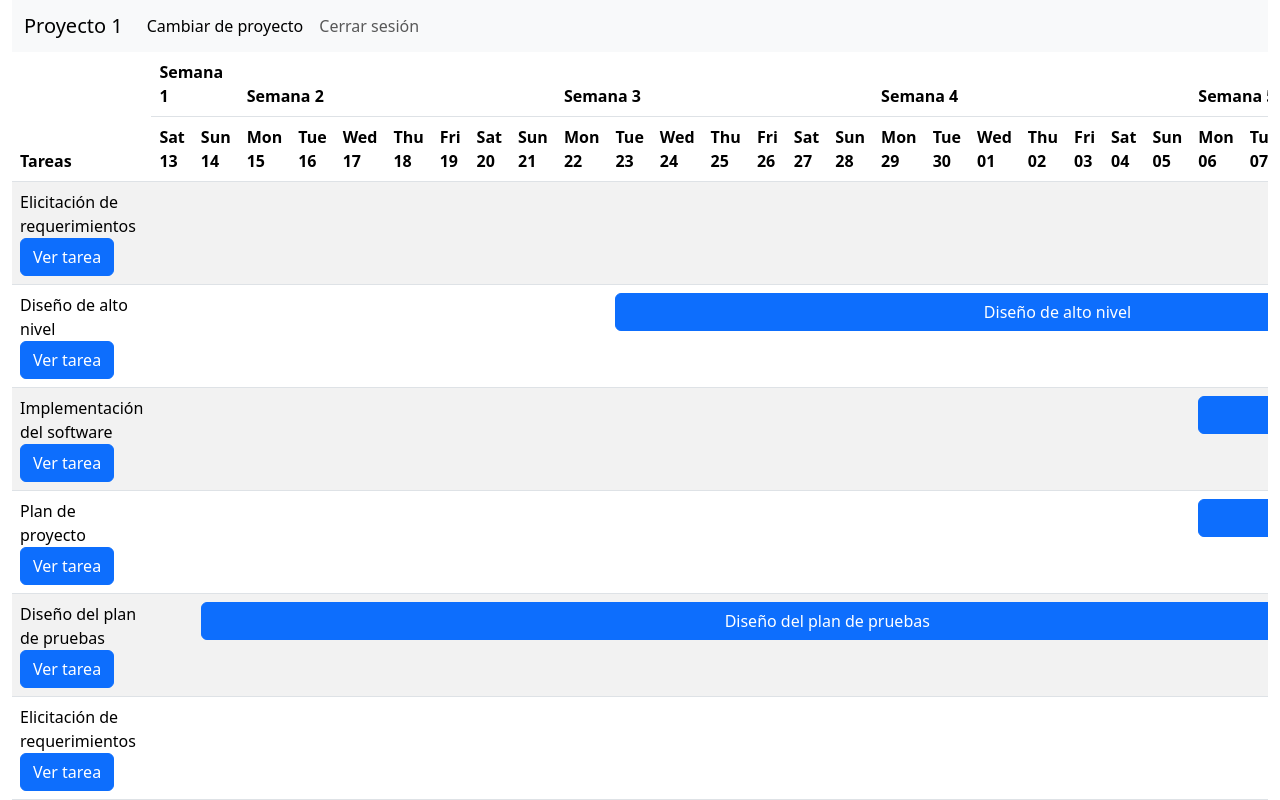
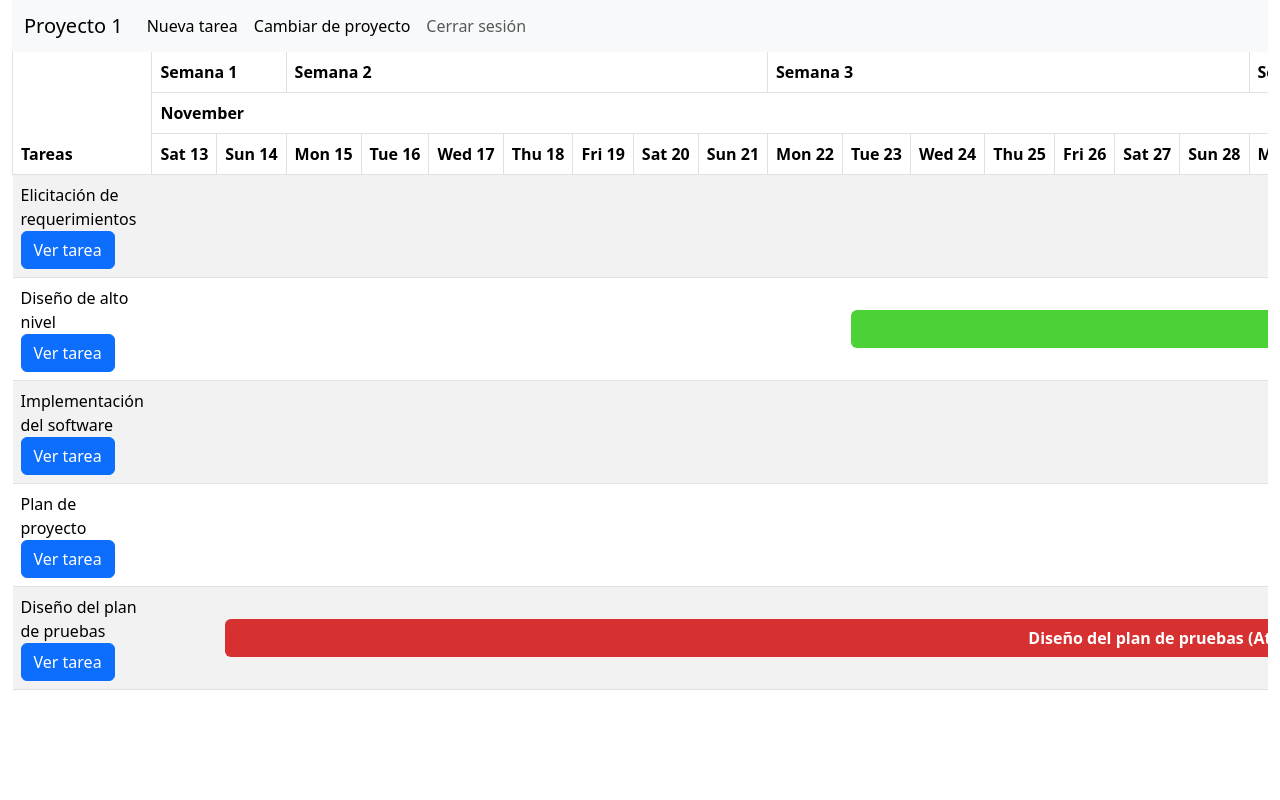
Before and after one commit to Mikkel-14/ProyectoVyV, a Django app: page /proyectos/1/gantt/ in a window 1280 px wide. Run offline with Django 4.2, Linux system fonts and the light colour scheme; data comes from the database, SQL or seed files in the repository; some libraries are stand-ins or nearby versions.

Commit message:
Update: diagrama_gantt
Actualizacion de la vista del diagrama de gantt con enlaces a las tareas y estilizaicon del calendario

```diff
--- a/ProyectoVerificacion/urls.py
+++ b/ProyectoVerificacion/urls.py
@@ -19,5 +19,5 @@ from django.urls import path, include
 urlpatterns = [
     path('admin/', admin.site.urls),
     path('proyectos/<int:id_proyecto>/gantt/', include('diagrama_gantt.urls')),
-    path('tareas/', include('tareas.urls')),
+    path('proyectos/<int:id_proyecto>/tareas/', include('tareas.urls')),
 ]
--- a/diagrama_gantt/templates/diagrama_gantt.html
+++ b/diagrama_gantt/templates/diagrama_gantt.html
@@ -11,6 +11,10 @@
             background: white;
             position: sticky;
             top: 0;
+        }
+        tr th {
+            border-left: solid 1px rgb(222, 226, 230);
+            border-right: solid 1px rgb(222, 226, 230);
         }
         td:first-child {
             position: sticky;
@@ -33,6 +37,22 @@
             height: 93.5vh;
             padding: 0 !important;
         }
+        .tarea {
+            width: 100%;
+            display: block;
+            color:white;
+            font-weight: 600;
+        }
+        .hoy {
+            background-color: #686de0 !important;
+            color: white;
+        }
+        .dia{
+            white-space: nowrap
+        }
+        td{
+            vertical-align: middle;
+        }
     </style>
 </head>
 <body class="container-fluid">
@@ -45,6 +65,9 @@
         </button>
         <div class="collapse navbar-collapse" id="navbarSupportedContent">
             <ul class="navbar-nav me-auto mb-2 mb-lg-0">
+                <li>
+                    <a class="nav-link active" aria-current="page" href={% url 'crearTarea' proyecto.id %}>Nueva tarea</a>
+                </li>
                 <li class="nav-item">
                     <a class="nav-link active" aria-current="page" href="#">Cambiar de proyecto</a>
                 </li>
@@ -52,21 +75,6 @@
                     <a class="nav-link" href="#">Cerrar sesión</a>
                 </li>
             </ul>
-                {#        <li class="nav-item dropdown">#}
-                {#          <a class="nav-link dropdown-toggle" href="#" id="navbarDropdown" role="button" data-bs-toggle="dropdown" aria-expanded="false">#}
-                {#            Dropdown#}
-                {#          </a>#}
-                {#          <ul class="dropdown-menu" aria-labelledby="navbarDropdown">#}
-                {#            <li><a class="dropdown-item" href="#">Action</a></li>#}
-                {#            <li><a class="dropdown-item" href="#">Another action</a></li>#}
-                {#            <li><hr class="dropdown-divider"></li>#}
-                {#            <li><a class="dropdown-item" href="#">Something else here</a></li>#}
-                {#          </ul>#}
-                {#        </li>#}
-                {#        <li class="nav-item">#}
-                {#          <a class="nav-link disabled">Disabled</a>#}
-                {#        </li>#}
-                {#      </ul>#}
         </div>
     </div>
 </nav>
@@ -74,44 +82,53 @@
     <table class="table table-striped">
         <thead>
             <tr>
-                <th id="tareas" scope="col" colspan="1" rowspan="2">Tareas</th>
+                <th id="tareas" scope="col" colspan="1" rowspan="3">Tareas</th>
                 <!-- Semanas-->
-                <th scope="col" colspan={{ colspan_inicio }}>Semana 1</th>
+                <th scope="col" colspan={{ colspan_semana_inicio }}>Semana 1</th>
                 {% for value in semanas_intermedias %}
                     <th scope="col" colspan="7">Semana {{ value }}</th>
                 {% endfor %}
-                <th scope="col" colspan={{ colspan_final }}>Semana final</th>
+                <th scope="col" colspan={{ colspan_semana_final }}>Semana final</th>
+            </tr>
+            <!-- Meses -->
+            <tr>
+                {% for value in meses_info %}
+                    {% if value.fecha.month == hoy.month %}
+                        <th scope="col" colspan={{ value.colspan }} class="hoy">{{ value.fecha | date:'F' }}</th>
+                    {% else %}
+                        <th scope="col" colspan={{ value.colspan }}>{{ value.fecha | date:'F' }}</th>
+                    {% endif %}
+                {% endfor %}
             </tr>
             <!-- Días -->
             <tr>
                 {% for dia in lista_fechas %}
-                   <th>{{ dia | date:'D d' }}</th>
+                    {% if dia == hoy %}
+                        <th class="dia hoy">{{ dia | date:'D d' }}</th>
+                    {% else %}
+                        <th class="dia">{{ dia | date:'D d' }}</th>
+                    {% endif %}
                 {% endfor %}
             </tr>
         </thead>
         <tbody>
             {% for item in tareas %}
                 <tr>
+                    <!-- Nombre tarea -->
                     <td>
                         {{ item.tarea.nombre_tarea }}
-                        <button type="button" class="btn btn-primary">Ver tarea</button>
+                        <a class="btn btn-primary"
+                            href={% url 'verTarea' id_proyecto=proyecto.id id_tarea=item.tarea.id %}>
+                            Ver tarea
+                        </a>
                     </td>
+                    <!-- Botón tarea -->
                     <td colspan={{ item.dia_offset }}></td>
                     <td colspan={{ item.duracion }}>
-                        <button type="button" class="btn btn-primary" style="width: 100%;">{{ item.tarea.nombre_tarea }}</button>
-                    </td>
-                    <td colspan={{ item.post_offset }}></td>
-                </tr>
-            {% endfor %}
-            {% for item in tareas %}
-                <tr>
-                    <td>
-                        {{ item.tarea.nombre_tarea }}
-                        <button type="button" class="btn btn-primary">Ver tarea</button>
-                    </td>
-                    <td colspan={{ item.dia_offset }}></td>
-                    <td colspan={{ item.duracion }}>
-                        <button type="button" class="btn btn-primary" style="width: 100%">{{ item.tarea.nombre_tarea }}</button>
+                        <a class="btn tarea" style={{ item.color_estado }}
+                            href={% url 'verTarea' id_proyecto=proyecto.id id_tarea=item.tarea.id %}>
+                            {{ item.tarea.nombre_tarea }} ({{item.estado|capfirst}})
+                        </a>
                     </td>
                     <td colspan={{ item.post_offset }}></td>
                 </tr>
--- a/diagrama_gantt/views.py
+++ b/diagrama_gantt/views.py
@@ -1,5 +1,4 @@
-import datetime
-from datetime import timedelta
+from datetime import timedelta, datetime, date
 
 from django.shortcuts import render, redirect
 from diagrama_gantt.models import Proyecto, Tarea, Estado
@@ -11,7 +10,7 @@ def acceso_tareas_guard(request, id_proyecto):
     proyecto = Proyecto.objects.get(id=id_proyecto)
     if proyecto.tiene_tareas():
         return index(request, id_proyecto)
-    return redirect('crearTarea')
+    return redirect('crearTarea', id_proyecto)
 
 
 def index(request, id_proyecto):
@@ -27,6 +26,22 @@ def index(request, id_proyecto):
     # La menor fecha es la base
     lista_fechas = [menor_fecha + timedelta(days=x) for x in range(diferencia_dias.days + 1)]
 
+    def obtener_colspan_meses(lista_fechas):
+        index = 0
+        contador = 0
+        meses_colspan = []
+        while index < len(lista_fechas):
+            if lista_fechas[index].day == 1:
+                meses_colspan.append({"fecha": lista_fechas[index-1], "colspan": contador})
+                contador = 1
+            else:
+                contador += 1
+            index += 1
+        meses_colspan.append({"fecha":lista_fechas[-1], "colspan": contador})
+        return meses_colspan
+
+    meses_info = obtener_colspan_meses(lista_fechas)
+
     # Total semanas
     semanas = diferencia_dias.days / 7
 
@@ -40,7 +55,9 @@ def index(request, id_proyecto):
         {'tarea': tarea,
          'duracion': (tarea.fecha_limite - tarea.fecha_inicial).days + 1,
          'dia_offset': (tarea.fecha_inicial - menor_fecha).days,
-         'post_offset': (mayor_fecha - tarea.fecha_limite).days}
+         'post_offset': (mayor_fecha - tarea.fecha_limite).days,
+         'color_estado': "background-color:" + tarea.obtener_color(),
+         'estado': tarea.obtener_estado()}
         for tarea in tareas
     ]
 
@@ -50,9 +67,14 @@ def index(request, id_proyecto):
         'menor_fecha': menor_fecha,
         'mayor_fecha': mayor_fecha,
         'lista_fechas': lista_fechas,
-        'colspan_inicio': 7 - menor_fecha.weekday(),
-        'colspan_final': mayor_fecha.weekday() + 1,
-        'semanas_intermedias': range(2, int(semanas) + 3)
+        'colspan_semana_inicio': 7 - menor_fecha.weekday(),
+        'colspan_semana_final': mayor_fecha.weekday() + 1,
+        'meses_info': meses_info,
+        'semanas_intermedias': range(2, int(semanas) + 3),
+        'hoy': datetime.now().date()
     }
 
+    def es_hoy(fecha):
+        return fecha == datetime.now().date()
+
     return render(request, 'diagrama_gantt.html', data)
--- a/tareas/urls.py
+++ b/tareas/urls.py
@@ -3,5 +3,6 @@ from django.urls import path
 from . import views
 
 urlpatterns = [
-    path('', views.crearTarea, name='crearTarea'),
+    path('nueva', views.crear_tarea, name='crearTarea'),
+    path('<int:id_tarea>', views.ver_tarea, name='verTarea'),
 ]
--- a/tareas/views.py
+++ b/tareas/views.py
@@ -2,5 +2,8 @@ from django.shortcuts import render
 from django.http import HttpResponse
 
 # Create your views here.
-def crearTarea(request):
+def crear_tarea(request, id_proyecto):
     return HttpResponse("Crea tareas")
+
+def ver_tarea(request, id_proyecto, id_tarea):
+    return HttpResponse(f"Ver tarea {id_tarea}")
```
